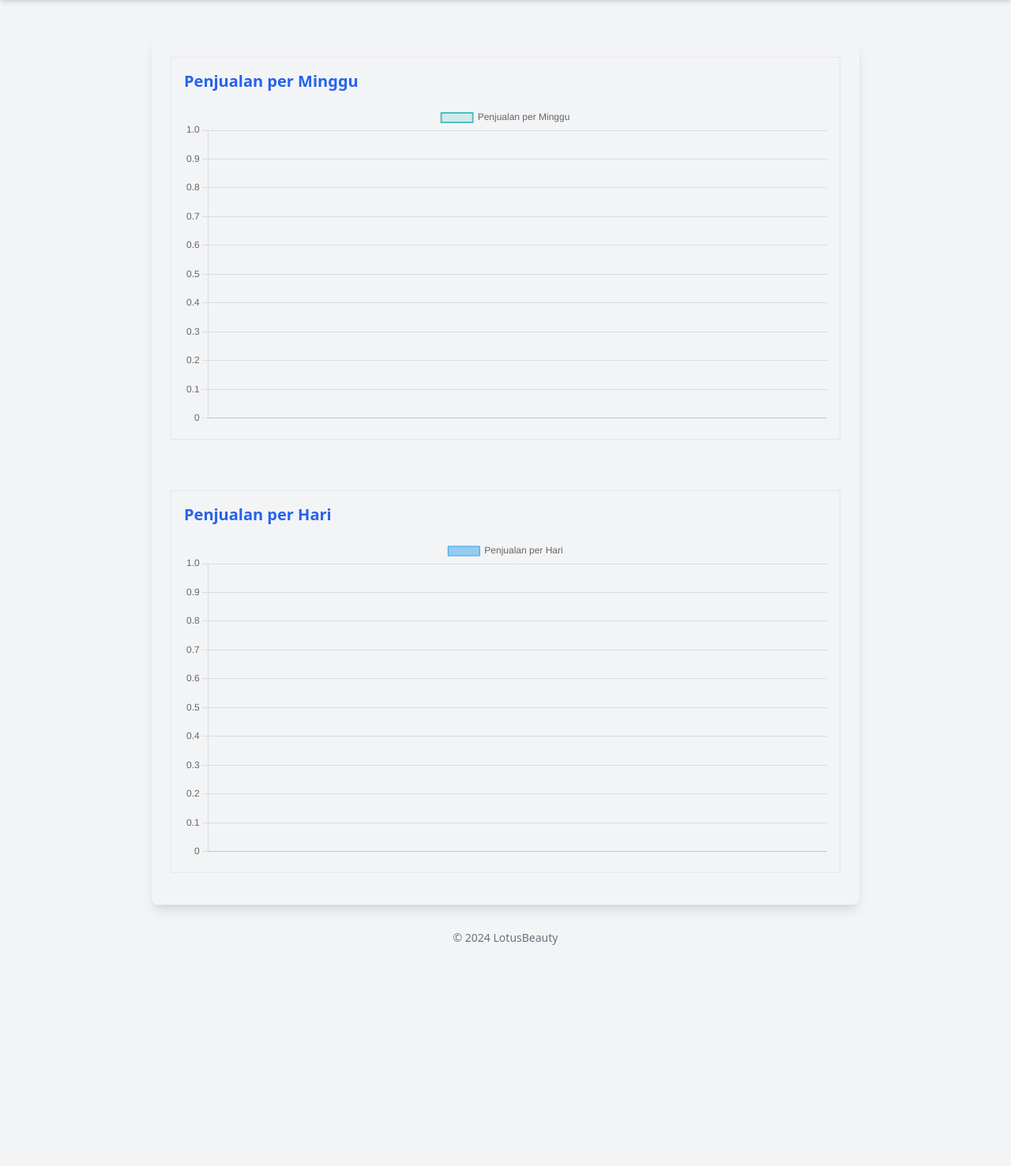
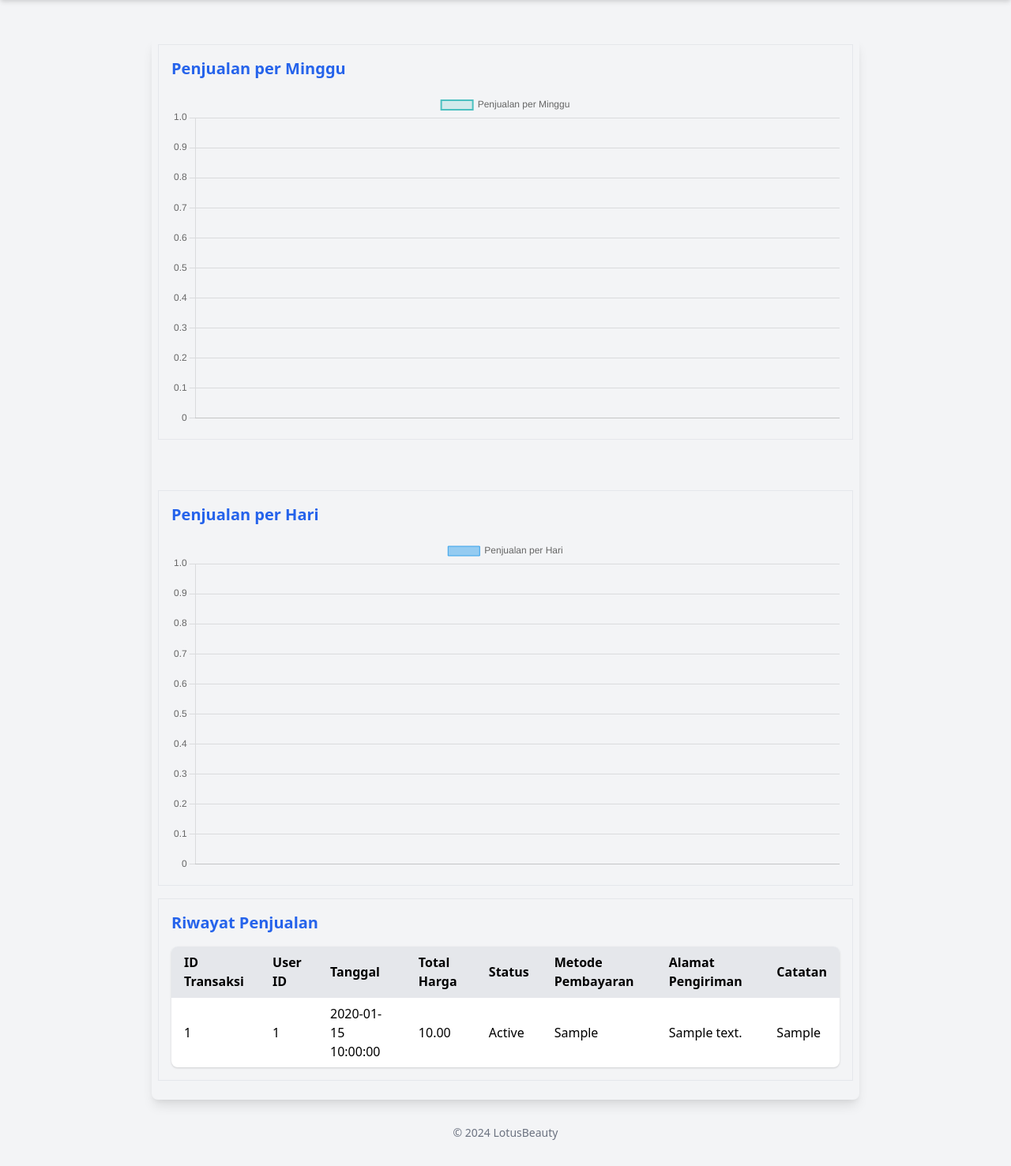
Before and after one commit to HUTAOCHAN99/Lotus-Beauty, a PHP site: page /Reports.php in a window 1280 px wide. Shown: the part 60-1537 px from the top of the page at 79% size. Before the commit the page ends 1257 px from the top, so only its background shows below. Run offline with PHP 8.4, Linux system fonts and the light colour scheme; tables that the repository leaves empty or names only in its code hold one stand-in row (values such as "Sample post").

Commit message:
proses finishing

```diff
--- a/Footer.php
+++ b/Footer.php
@@ -125,7 +125,7 @@
         </div>
         <!-- Footer Bottom -->
         <div class="mt-8 border-t border-gray-700 pt-6 text-center">
-            <p>&copy; 2024 LotusBeauty Site by <a href="#" class="text-yellow-500 hover:underline">LotusBeauty Group</a>
+            <p>&copy; 2024 LotusBeauty Site by <a href="AboutUs.php" class="text-yellow-500 hover:underline">LotusBeauty Group</a>
             </p>
         </div>
     </footer>
--- a/Header.php
+++ b/Header.php
@@ -84,7 +84,7 @@ $role = isset($_SESSION['role']) ? $_SESSION['role'] : null;
 
                 <!-- Hanya tampilkan link Konsultasi jika role bukan 'admin' -->
                 <?php if ($role !== 'admin'): ?>
-                    <a href="Consultation_Page.php" class="text-green-900 hover:font-bold">Konsultasi</a>
+                    <a href="Consultation_Page.php" class="text-black hover:font-bold">Konsultasi</a>
                 <?php endif; ?>
 
                 <?php if ($currentPage == 'Recipe.php'): ?>
--- a/Reports.php
+++ b/Reports.php
@@ -12,20 +12,19 @@
 
 <body class="bg-gray-100 flex flex-col items-center min-h-screen">
     <nav class="bg-powderBlue w-full shadow-md p-4 flex justify-between items-center mb-4">
-        <!-- Tombol Kembali ke Home -->
         <a href="dashboard.php" class="text-black flex items-center space-x-2">
             <i class="ri-arrow-left-line text-xl"></i>
         </a>
-        <!-- Nama Halaman -->
         <h1 class="text-gray-800 font-bold text-lg">Laporan Statistik Penjualan</h1>
-        <!-- Placeholder untuk spasi antara tombol kembali dan nama halaman -->
         <div class="w-10"></div>
     </nav>
-    <main class="container mx-auto max-w-4xl rounded-lg shadow-lg p-6 mt-8">
+
+    <main class="container mx-auto max-w-4xl rounded-lg shadow-lg p-2 mt-8">
         <?php
         include 'db.php';
         $dataPenjualanMingguan = [];
         $dataPenjualanHarian = [];
+        $riwayatTransaksi = [];
 
         // Query untuk mendapatkan total penjualan per minggu
         $queryMingguan = "
@@ -60,6 +59,18 @@
                 'total_penjualan' => $row['total_penjualan']
             ];
         }
+
+        // Query untuk mendapatkan riwayat transaksi termasuk user_id
+        $queryRiwayat = "
+            SELECT transaksi_id, user_id, tanggal, total_harga, status, metode_pembayaran, alamat_pengiriman, catatan
+            FROM riwayat_transaksi
+            ORDER BY tanggal DESC;
+        ";
+        $resultRiwayat = $konek->query($queryRiwayat);
+
+        while ($row = $resultRiwayat->fetch_assoc()) {
+            $riwayatTransaksi[] = $row;
+        }
         ?>
 
         <!-- Grafik Penjualan Mingguan -->
@@ -67,11 +78,46 @@
             <h2 class="text-xl font-semibold text-blue-600 mb-4">Penjualan per Minggu</h2>
             <canvas id="chartPenjualanMingguan" class="w-full h-64"></canvas>
         </section>
+
         <div class="block py-4"></div>
+
         <!-- Grafik Penjualan Harian -->
         <section class="my-4 border p-4">
             <h2 class="text-xl font-semibold text-blue-600 mb-4">Penjualan per Hari</h2>
             <canvas id="chartPenjualanHarian" class="w-full h-64"></canvas>
+        </section>
+
+        <!-- Tabel Riwayat Penjualan -->
+        <section class="my-4 border p-4 overflow-x-auto">
+            <h2 class="text-xl font-semibold text-blue-600 mb-4">Riwayat Penjualan</h2>
+            <table class="min-w-full bg-white rounded-lg shadow overflow-hidden">
+                <thead class="bg-gray-200">
+                    <tr>
+                        <th class="py-2 px-4 text-left">ID Transaksi</th>
+                        <th class="py-2 px-4 text-left">User ID</th>
+                        <th class="py-2 px-4 text-left">Tanggal</th>
+                        <th class="py-2 px-4 text-left">Total Harga</th>
+                        <th class="py-2 px-4 text-left">Status</th>
+                        <th class="py-2 px-4 text-left">Metode Pembayaran</th>
+                        <th class="py-2 px-4 text-left">Alamat Pengiriman</th>
+                        <th class="py-2 px-4 text-left">Catatan</th>
+                    </tr>
+                </thead>
+                <tbody>
+                    <?php foreach ($riwayatTransaksi as $transaksi) : ?>
+                        <tr class="border-t">
+                            <td class="py-2 px-4"><?php echo $transaksi['transaksi_id']; ?></td>
+                            <td class="py-2 px-4"><?php echo $transaksi['user_id']; ?></td>
+                            <td class="py-2 px-4"><?php echo $transaksi['tanggal']; ?></td>
+                            <td class="py-2 px-4"><?php echo number_format($transaksi['total_harga'], 2); ?></td>
+                            <td class="py-2 px-4"><?php echo ucfirst($transaksi['status']); ?></td>
+                            <td class="py-2 px-4"><?php echo $transaksi['metode_pembayaran']; ?></td>
+                            <td class="py-2 px-4"><?php echo $transaksi['alamat_pengiriman']; ?></td>
+                            <td class="py-2 px-4"><?php echo $transaksi['catatan']; ?></td>
+                        </tr>
+                    <?php endforeach; ?>
+                </tbody>
+            </table>
         </section>
     </main>
 
@@ -141,7 +187,6 @@
             }
         });
     </script>
-
 </body>
 
 </html>
```
Also changed, not shown: List_Recipe.php (+1 -6 lines), Upload.php (+91 -26 lines), img/resep/0e269ce2-52c3-4259-8f27-29b38a942092-removebg-preview.png (added), img/resep/Leonardo_Phoenix_Replace_the_original_color_of_the_shoes_with_1-removebg-preview.png (added), img/resep/download-removebg-preview.png (added), img/resep/download__3_-removebg-preview.png (added), img/resep/e646e997cb00943e2c985dd45633c331.jpg (added).
